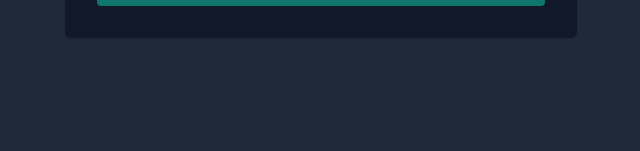
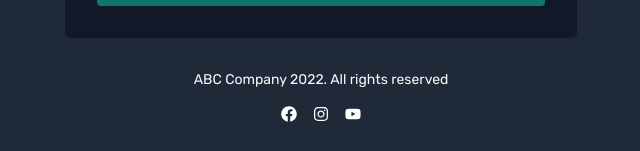
Before and after one commit to memenovation/coming-soon-template, a Next.js app: page / in a window 1280 px wide. Shown: the part 674-825 px from the top of the page, without its empty margins (319-959 px from the left). Before the commit the page ends 800 px from the top, so only its background shows below. Built offline with nearby package versions, Linux system fonts and the light colour scheme; no server answers.

Commit message:
update: footer styles

```diff
--- a/src/components/Banner.tsx
+++ b/src/components/Banner.tsx
@@ -3,9 +3,11 @@ const imgURL =
 
 export const Banner = () => {
   return (
-    <img
-      className="mx-auto max-w-full w-full h-36 object-cover rounded-md "
-      src={process.env.NEXT_PUBLIC_BANNER_IMG_URL || imgURL}
-    />
+    <>
+      <img
+        className="mx-auto max-w-full w-full h-36 object-cover rounded-md "
+        src={process.env.NEXT_PUBLIC_BANNER_IMG_URL || imgURL}
+      />
+    </>
   );
 };
--- a/src/components/Fields.tsx
+++ b/src/components/Fields.tsx
@@ -19,7 +19,7 @@ export const Input = ({
           id={name}
           autoComplete="null"
           placeholder={placeholder}
-          className="w-full py-3 outline-none focus:ring-2 focus:ring-teal-500 focus:border-teal-500 text-base text-gray-800 rounded-sm pl-3 bg-gray-50 placeholder-gray-500"
+          className=" w-full py-3 outline-none focus:ring-2 focus:ring-teal-500 focus:border-teal-500 text-base text-gray-800 rounded-sm pl-3 bg-gray-50 placeholder-gray-500"
         />
       </div>
     </div>
--- /dev/null
+++ b/src/components/Footer.tsx
@@ -0,0 +1,16 @@
+import { FaFacebook, FaInstagram, FaYoutube } from "react-icons/fa";
+
+export const Footer = () => {
+  return (
+    <footer className="rounded pb-8 px-6 sm:px-8 w-full max-w-md md:max-w-lg h-full mx-auto text">
+      <div className="text-center text-sm">
+        ABC Company 2022. All rights reserved
+      </div>
+      <div className="flex flex-row gap-x-4 mx-auto items-center justify-center mt-4 ">
+        <FaFacebook className="footerIcons" />
+        <FaInstagram className="footerIcons" />
+        <FaYoutube className="footerIcons" />
+      </div>
+    </footer>
+  );
+};
--- a/src/components/Form.tsx
+++ b/src/components/Form.tsx
@@ -25,6 +25,7 @@ export const SubmissionForm = ({ onSubmit, submissionStatus }) => {
       onSubmit={handleSubmit(onSubmit)}
       className="
         w-full flex flex-col gap-y-7"
+      autoComplete="off"
     >
       <div className="flex flex-col gap-y-3 w-full max-w-full">
         <Input
--- a/src/components/Layout.tsx
+++ b/src/components/Layout.tsx
@@ -1,7 +1,11 @@
+import { Footer } from "./Footer";
 export const Layout = ({ children }) => {
   return (
-    <div className="flex flex-col items-center justify-start min-h-screen w-full">
-      <div className="px-4 sm:px-2 w-full">{children}</div>
+    <div className="flex flex-col items-center justify-start min-h-screen w-full relative">
+      <div className="px-4 sm:px-2 w-full bg-gray-800">
+        <>{children} </>
+        <Footer />
+      </div>
     </div>
   );
 };
--- a/src/pages/index.tsx
+++ b/src/pages/index.tsx
@@ -49,7 +49,7 @@ export default function Home() {
         <link rel="icon" href="/favicon.ico" />
       </Head>
 
-      <main className="flex flex-col items-center justify-start w-full flex-1 py-4 sm:py-8 text-center">
+      <main className="flex flex-col items-center justify-start w-full min-h-full flex-1 py-4 sm:py-8 text-center relative">
         <div className="max-w-md sm:max-w-lg w-full">
           <Banner />
         </div>
--- a/styles/global.css
+++ b/styles/global.css
@@ -10,5 +10,9 @@
     h1 {
       @apply text-2xl font-arvo font-bold text-center;
     }
+
+    .footerIcons {
+      @apply text-white h-4 w-4;
+    }
   }
 }
```
